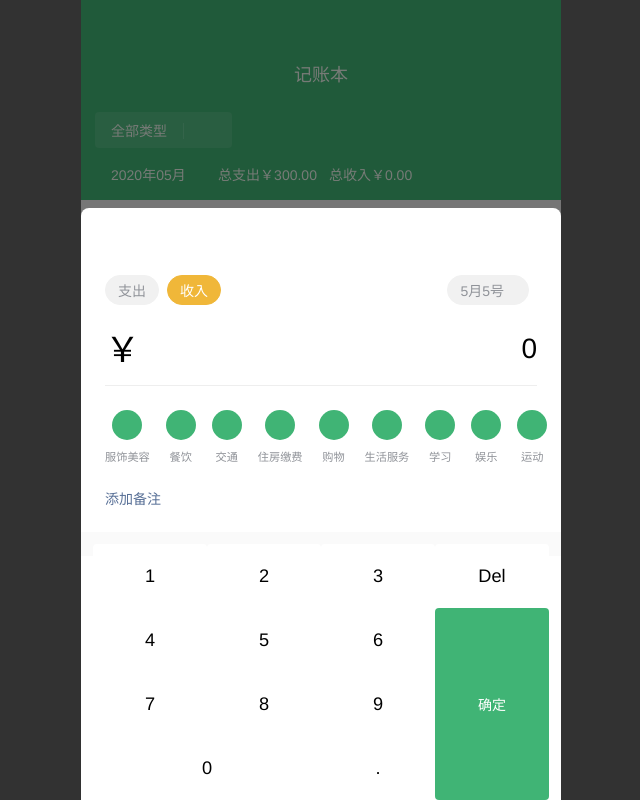
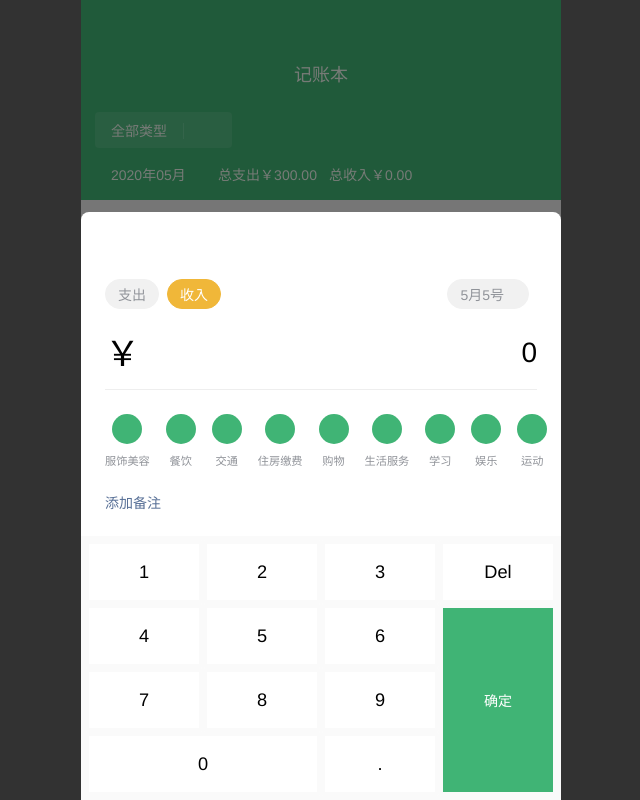
Before and after one commit to haixiangyan/weixin-cash, a React (Create React App) app: page / in a window 1280 px wide. Shown: the whole page, without its empty margins (319-959 px from the left). Built offline with nearby package versions, Linux system fonts and the light colour scheme.

Commit message:
添加 margin

```diff
--- a/src/assets/styles/global.scss
+++ b/src/assets/styles/global.scss
@@ -26,3 +26,9 @@ a, button {
   fill: currentColor;
   overflow: hidden;
 }
+
+.clearfix::after {
+  content: '';
+  display: block;
+  clear: both;
+}
--- a/src/components/Money.tsx
+++ b/src/components/Money.tsx
@@ -77,7 +77,7 @@ const NoteSection = styled.section`
 `
 
 const NumberPadSection = styled.section`
-  padding: 12px;
+  padding: 4px;
   background: #FAFAFA;
 `
 
--- a/src/components/NumbePad.tsx
+++ b/src/components/NumbePad.tsx
@@ -12,11 +12,11 @@ const StyledNumberPad = styled.div`
     float: left;
     width: 25%;
     height: 64px;
-    border: none;
     background: white;
     font-size: 1.3em;
     outline: none;
     border-radius: 4px;
+    border: 4px solid #FAFAFA;
     &.zero {
       width: 50%;
     }
@@ -94,7 +94,7 @@ const NumberPad: React.FC<TProps> = (props) => {
   }
 
   return (
-    <StyledNumberPad onClick={onClickPad}>
+    <StyledNumberPad className="clearfix" onClick={onClickPad}>
       <button>1</button>
       <button>2</button>
       <button>3</button>
```
